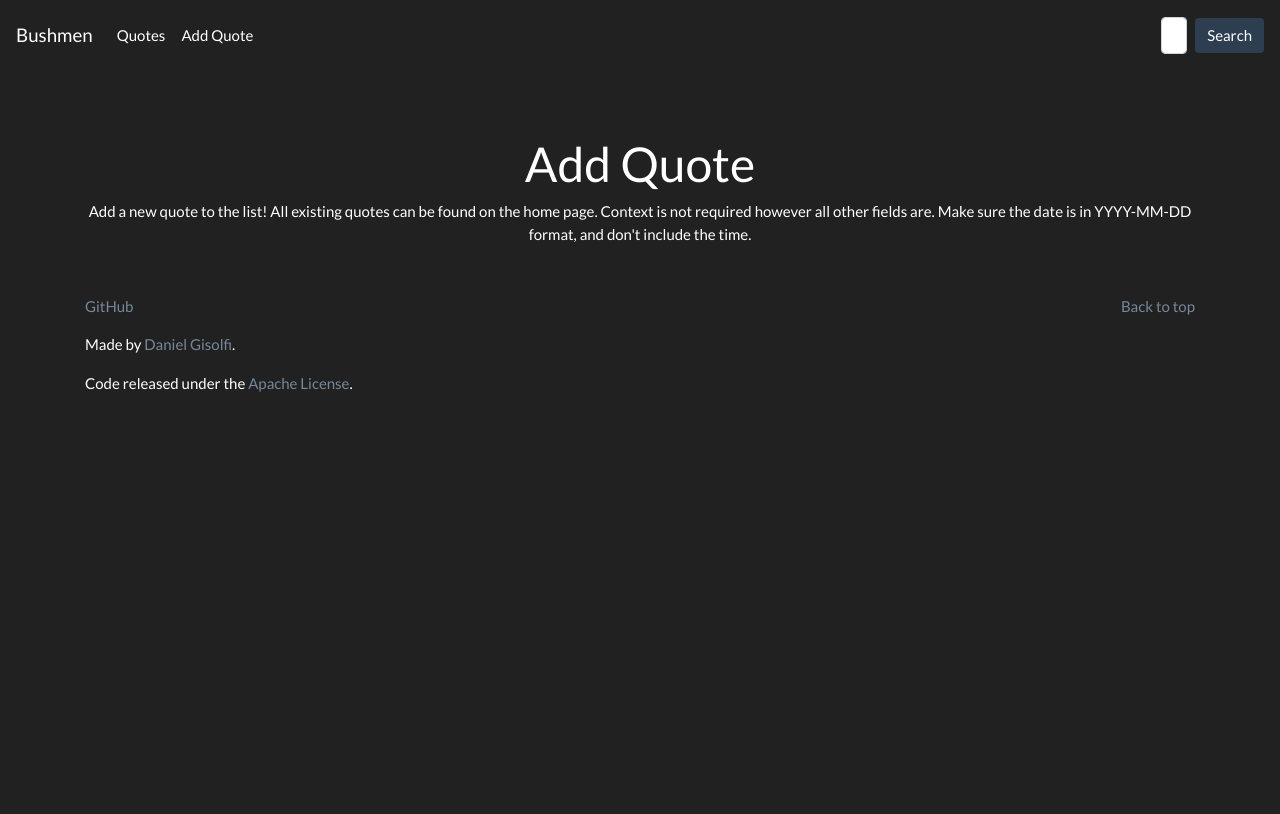
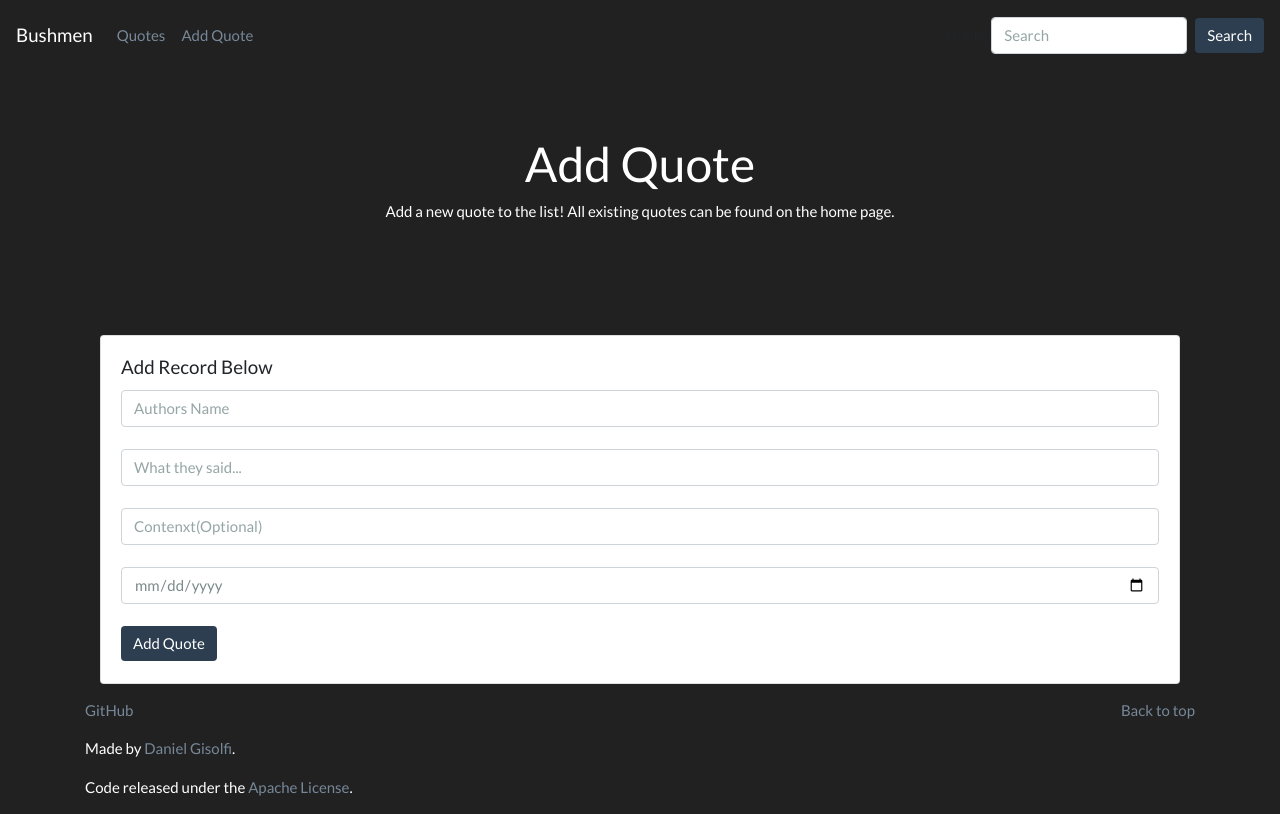
Before and after one commit to Marist-Bushmen/Bushmen, a Django app: page /add/quotes in a window 1280 px wide. Before the commit the page ends 392 px from the top, so only its background shows below. Run offline with Django 3.2, Linux system fonts and the light colour scheme; some libraries are stand-ins or nearby versions.

Commit message:
Added Add Quote Feature and fixed Django Forms

```diff
--- a/server/bushmen/db_helper.py
+++ b/server/bushmen/db_helper.py
@@ -35,12 +35,12 @@ def query(sql):
             return results
     except Exception as e:
         print (e)
+        return False
 
 def makeQuoteDict(quotes):
     results = []
 
     for quote in quotes:
-        print(quote[4])
         q = {
             'qid':quote[0],
             'quote':quote[1],
@@ -53,8 +53,6 @@ def makeQuoteDict(quotes):
     return results
 
 
-
-
 def getQuotes():
     # Get a DB connection
 
@@ -65,3 +63,50 @@ def getQuotes():
     quotes = query(sql)
 
     return makeQuoteDict(quotes)
+
+def searchQuotes(inquiry):
+    clause = ''
+    if 'author=' in inquiry:
+        inquiry = inquiry.split('=')[1]
+        clause = f'WHERE author LIKE \'{inquiry}\''
+    else:
+        clause = f'WHERE quote LIKE \'{inquiry}\''
+
+    sql = f"""
+        SELECT *
+        FROM quotes
+        {clause}
+        ORDER BY date DESC;
+    """
+    quotes = query(sql)
+
+    return makeQuoteDict(quotes)
+
+def createQuote(*args):
+    author = args[0]
+    quote = args[1]
+    context = args[2]
+    date = args[3]
+
+    sql = f"""
+        INSERT INTO Quotes (quote, author, q_date, q_descr)
+        VALUES ('{quote}','{author}', '{date}', '{context}');
+    """
+
+    insert = query(sql)
+
+    if not insert:
+        return 0
+    return 1
+
+def deleteQuote(qid):
+    sql = f"""
+        DELETE
+        FROM Quotes
+        WHERE qid={qid};
+    """
+    delete = query(sql)
+
+    if not delete:
+        return 0
+    return 1
--- a/server/bushmen/forms.py
+++ b/server/bushmen/forms.py
@@ -3,10 +3,35 @@ from __future__ import unicode_literals
 from django import forms
 
 class SearchForm(forms.Form):
-    query = forms.CharField(max_length=100)
+    query = forms.CharField(max_length=100, widget=forms.TextInput(
+        attrs = {
+            'class': 'form-control mr-sm-2',
+            'placeholder':'Search'
+        }
+    ))
+class AddQuoteForm(forms.Form):
+    name = forms.CharField(max_length=100, widget=forms.TextInput(
+        attrs = {
+            'class': 'form-control',
+            'placeholder':'Authors Name'
+        }
+    ))
+    quote = forms.CharField(widget=forms.TextInput(
+        attrs = {
+            'class': 'form-control',
+            'placeholder':'What they said...'
+        }
+    ))
+    context = forms.CharField(max_length=100, required=False, widget=forms.TextInput(
+        attrs = {
+            'class': 'form-control',
+            'placeholder':'Contenxt(Optional)'
+        }
+    ))
 
-class AddQuoteForm(forms.Form):
-    name = forms.CharField(max_length=100)
-    quote = forms.CharField(max_length=100)
-    context = forms.CharField(max_length=100, required=False)
-    # date =
+    date = forms.CharField(max_length=100, widget=forms.TextInput(
+        attrs = {
+            'class': 'form-control',
+            'type': 'date'
+        }
+    ))
--- a/server/bushmen/static/bushmen/style.css
+++ b/server/bushmen/static/bushmen/style.css
@@ -16,16 +16,22 @@ body {
 .CustomNav{
     background-color:#212121;
 }
-.navbar-brand, .nav-link {
+.navbar-brand {
     color: #ffffff
 }
 
 .navbar-brand:hover  {
     color: #ffffff
 }
+.nav-link  {
+    color: lightslategray
+}
+.nav-link:hover {
+    color: #ffffffff
+}
 
-.nav-link:hover {
-    color: lightslategray
+.nav-link:active {
+    color: #ffffffff !important
 }
 
 .search_button {
--- a/server/bushmen/templates/base.html
+++ b/server/bushmen/templates/base.html
@@ -43,14 +43,26 @@
             </ul>
             <form method="POST" class="form-inline my-2 my-lg-0">
                 {% csrf_token %}
-                <span class="form-control mr-sm-2">{{ search }}</span>
-                {% comment %} <input class="form-control mr-sm-2" name="SearchVAR" placeholder="Search" type="text"> {% endcomment %}
+                {{ search }}
                 <button class="btn btn-secondary my-2 my-sm-0 search_button border-0" name="search" type="submit">Search</button>
             </form>
         </div>
     </nav>
 
     <body>
+        <div class="alert alert-info collapse" id="success" role="alert">
+            <button type="button" class="close" data-dismiss="alert" aria-label="Close">
+                <span aria-hidden="true">&times;</span>
+            </button>
+            <strong>Request Completed</strong> Quote added to the database.
+        </div>
+
+         <div class="alert alert-danger collapse" id="failure" role="alert">
+            <button type="button" class="close" data-dismiss="alert" aria-label="Close">
+                <span aria-hidden="true">&times;</span>
+            </button>
+            <strong>Request Not Completed</strong> There was an error completing your request, please contact site owner.
+        </div>
 
         <div class="h-50 jumbotron jumbotron-fluid text-white text-center heading-jumbo">
             <div class="container heading">
--- a/server/bushmen/templates/bushmen/AddQuote.html
+++ b/server/bushmen/templates/bushmen/AddQuote.html
@@ -7,16 +7,38 @@
 
 {% block heading %}
 <h1>Add Quote</h1>
-<p>Add a new quote to the list! All existing quotes can be found on the home page.
-Context is not required however all other fields are. Make sure the date is in YYYY-MM-DD format,
-and don't include the time.</p>
+<p>Add a new quote to the list! All existing quotes can be found on the home page.</p>
 {% endblock heading %}
-
 {% block body %}
+    <div class="row">
+        <div class="container" style="margin-top:40px">
+            <div class="col-md-12 col-lg-12" style="padding-bottom:15px;">
+                <div class="card">
+                    <div class="card-body">
+                        <h5 class="card-title">Add Record Below<span class="card-subtitle mb-2 text-muted" style="font-size:15px;"></span></h5>
+                        <form method="POST">
+                            {% csrf_token %}
+                            {{ AddQuote.name }}
+                            <br>
+                            {{ AddQuote.quote }}
+                            <br>
+                            {{ AddQuote.context }}
+                            <br>
+                            {{ AddQuote.date }}
+                            <br>
+                            <button class="btn btn-primary my-2 my-sm-0 border-0" onclick="checkErr('{{err}}')" type="submit">Add Quote</button>
+                        </form>
+                        <p class="card-subtitle mb-2 text-muted"></p>
+                    </div>
+                </div>
+            </div>
+        </div>
+    </div>
 {% endblock body %}
 
 {% block scripts %}
+
 <script>
-$('#add-quotes').addClass('active');
+$('#add-quotes').addClass('active')
 </script>
 {% endblock scripts %}
--- a/server/bushmen/templates/bushmen/quotes.html
+++ b/server/bushmen/templates/bushmen/quotes.html
@@ -27,7 +27,7 @@
 
                         <p class="card-text">{{ quote.quote }}</p>
                         <p class="card-subtitle mb-2 text-muted">{{ quote.context }}</p>
-                        <a href="#" class="card-link">All {{ quote.author }} Quotes</a>
+                        <a class="card-link" href="" onclick="searchByAuthor({{ quote.author }})">All {{ quote.author }} Quotes</a>
                     </div>
                 </div>
             </div>
--- a/server/bushmen/views.py
+++ b/server/bushmen/views.py
@@ -14,29 +14,54 @@ class Index(TemplateView):
         return HttpResponsePermanentRedirect('quotes')
 
 class Quotes(TemplateView):
-
     # Get all Quotes from the DB
     view_args = {
         'quotes': getQuotes(),
     }
 
-    search = SearchForm()
-    view_args['search'] = search
-    if search.is_valid():
-        query = search.cleaned_data['query']
+    def get(self, request):
+        search = SearchForm()
+        self.view_args['search'] = search
+        return render(request, 'bushmen/quotes.html', self.view_args)
 
-    def get(self, request):
-        return render(request, 'bushmen/quotes.html', self.view_args)
     def post(self, request):
+        if 'delete' in request.POST:
+            qid = request.POST.get('qid', '')
+            self.view_args['err'] = deleteQuote(qid)
+            return redirect('quotes')
+
+        search = SearchForm(request.POST)
+        self.view_args['search'] = search
+        if search.is_valid():
+            query = search.cleaned_data['query']
+            self.view_args['quotes'] = searchQuotes(query)
         return render(request, 'bushmen/quotes.html', self.view_args)
 
 
 class AddQuote(TemplateView):
-    # addQuote = AddQuoteForm()
-
-    view_args = {
-
-    }
+    view_args = {}
 
     def get(self, request):
-            return render(request, 'bushmen/AddQuote.html')
+        search = SearchForm()
+        self.view_args['search'] = search
+        addQuote = AddQuoteForm()
+        self.view_args['AddQuote'] = addQuote
+        return render(request, 'bushmen/AddQuote.html', self.view_args)
+
+    def post(self, request):
+        search = SearchForm(request.POST)
+        self.view_args['search'] = search
+        if search.is_valid():
+            query = search.cleaned_data['query']
+            self.view_args['quotes'] = searchQuotes(query)
+            return render(request, 'bushmen/quotes.html', self.view_args)
+
+        addQuote = AddQuoteForm(request.POST)
+        self.view_args['AddQuote'] = addQuote
+        if addQuote.is_valid():
+            name = addQuote.cleaned_data['name']
+            quote = addQuote.cleaned_data['quote']
+            context = addQuote.cleaned_data['context']
+            date = addQuote.cleaned_data['date']
+            self.view_args['err'] = createQuote(name, quote, context, date)
+        return render(request, 'bushmen/AddQuote.html', self.view_args)
```
Also changed, not shown: server/bushmen/static/bushmen/js/quotes.js (+13 -0 lines).
